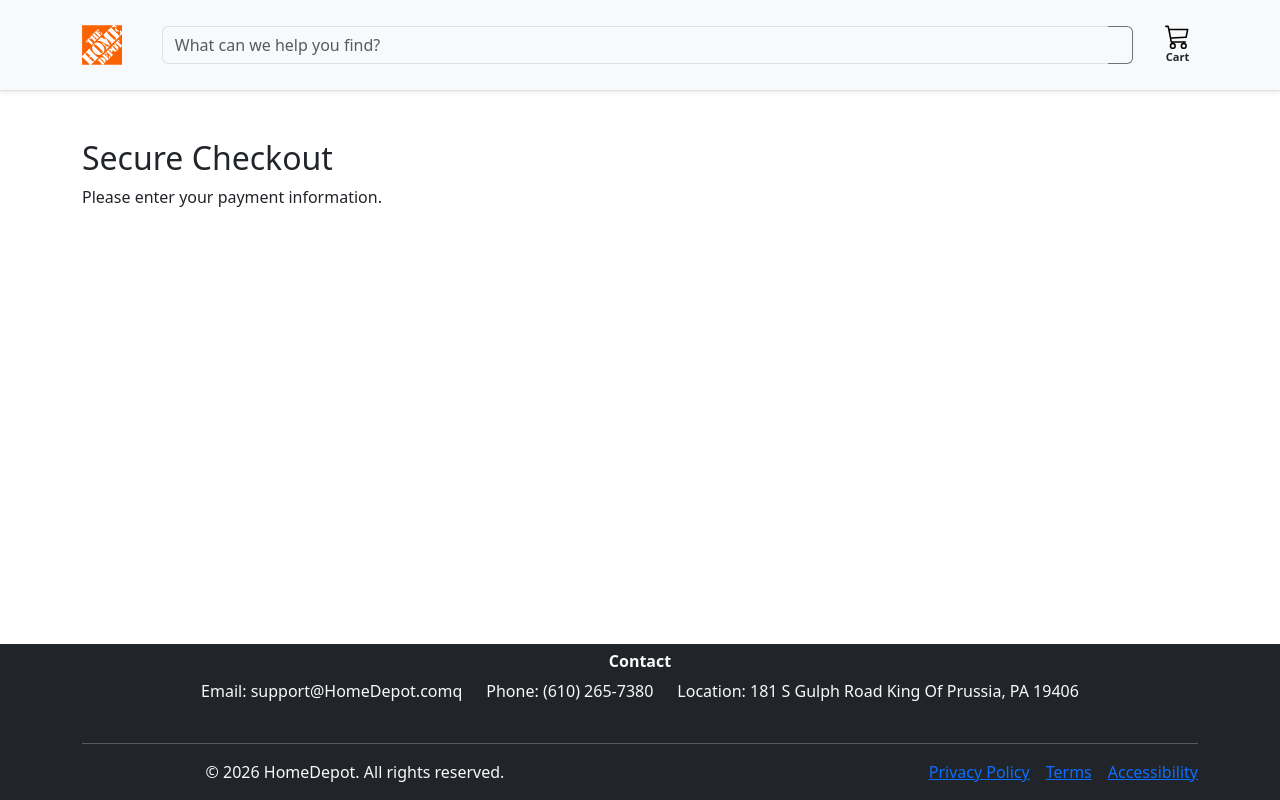
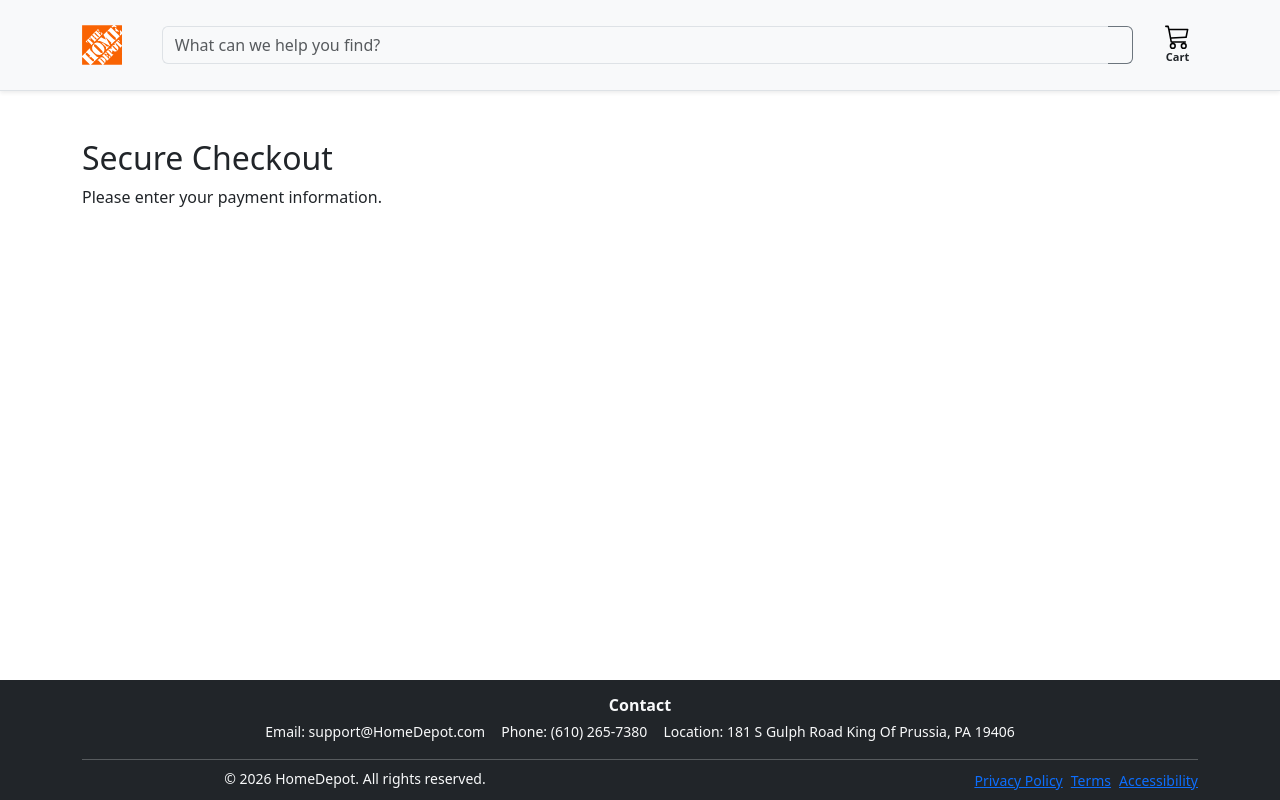
Before and after one commit to sqtn10/IST256_Project, a React (Vite) app: page /checkout in a window 1280 px wide. Built offline with nearby package versions, Linux system fonts and the light colour scheme.

Commit message:
spelling fixed

```diff
--- a/src/components/footer.jsx
+++ b/src/components/footer.jsx
@@ -3,41 +3,42 @@
 
 const Footer = () => {
     return (
-        <footer className="footer bg-dark text-light pt-2 mt-5">
+        <footer className="footer bg-dark text-light pt-3 mt-3">
             <Container>
                 <Row>
 
+                    <Col md={12} className="text-center mb-2">
+                        <h6 className="fw-bold mb-1">Contact</h6>
 
-            <Col md={12} className="text-center mb-4">
-            <h6 className="fw-bold">Contact</h6>
+                        <span className="me-3 small">
+                            Email: support@HomeDepot.com
+                        </span>
 
-        <span className="me-4">
-            Email: support@HomeDepot.comq
-        </span>
+                        <span className="me-3 small">
+                            Phone: (610) 265-7380
+                        </span>
 
-            <span className="me-4">
-             Phone: (610) 265-7380
-            </span>
+                        <span className="small">
+                            Location: 181 S Gulph Road King Of Prussia, PA 19406
+                        </span>
+                    </Col>
 
-        <span>
-            Location: 181 S Gulph Road King Of Prussia, PA 19406
-        </span>
-            </Col>
                 </Row>
-                <hr className="border-light" />
 
-                <Row className="text-center text-md-between pb-3">
+                <hr className="border-light my-2" />
+
+                <Row className="text-center text-md-between pb-2">
                     <Col md={6}>
-                        <p className="mb-0">
+                        <p className="mb-0 small">
                             © {new Date().getFullYear()} HomeDepot. All rights reserved.
                         </p>
                     </Col>
 
                     <Col md={6}>
                         <div className="text-md-end">
-                            <a href="#" className="footer-link me-3">Privacy Policy</a>
-                            <a href="#" className="footer-link me-3">Terms</a>
-                            <a href="#" className="footer-link">Accessibility</a>
+                            <a href="#" className="footer-link me-2 small">Privacy Policy</a>
+                            <a href="#" className="footer-link me-2 small">Terms</a>
+                            <a href="#" className="footer-link small">Accessibility</a>
                         </div>
                     </Col>
                 </Row>
--- a/src/data/products.json
+++ b/src/data/products.json
@@ -3,7 +3,7 @@
         "id": 1,
         "name": "Drill",
         "price": 100,
-        "description": "Eletric Drill 210 watts",
+        "description": "Electric Drill 210 watts",
         "image": "https://www.airgas.com/medias/270Wx270H-DEWDCD798B.png?context=bWFzdGVyfHByb2R1Y3R8NDkyMTh8aW1hZ2UvcG5nfHByb2R1Y3QvaDc2L2g4OS8xMjE3NDQyNDA4MDQxNC5wbmd8ZWZjNDViYzZjOGI0YjZiYWM3ZWFhMWMzYmI1Y2Q3ZWYwOGViYzk3YjRiZmM4YWJhODA0MDk0ZjNmYTZlMzNhYQ",
         "stock": 10
     },
@@ -11,7 +11,7 @@
         "id": 2,
         "name": "Electric Saw",
         "price": 120,
-        "description": "Eletric Saw 230 watts",
+        "description": "Electric Saw 230 watts",
         "image": "https://www.airgas.com/medias/CM-000000ORZD-Product-DEWDCS391P1-270Wx270H?context=bWFzdGVyfHByb2R1Y3R8MTkzODV8aW1hZ2UvanBlZ3xwcm9kdWN0L2gyYy9oZDIvMTIwOTIwMTQ4MjE0MDYuanBnfDY1NTRmMzNmZmZkODI4NWJhOTlkYzkwZDFiNjYyNTlkNWRmMTlhZjA2OGMyNmJlOGMwNWM5NzY1ODhjMTM1NjY",
         "stock": 10
     },
@@ -19,7 +19,7 @@
         "id": 3,
         "name": "Angle Grinder",
         "price": 110,
-        "description": "Eletric Grinder 220 watts",
+        "description": "Electric Grinder 220 watts",
         "image": "https://www.airgas.com/medias/CM-0000005F84-Product-DEWDWE402N-270Wx270H?context=bWFzdGVyfHByb2R1Y3R8MTAyMTV8aW1hZ2UvanBlZ3xwcm9kdWN0L2gwNi9oNTMvMTE0OTQxOTk3ODc1NTAuanBnfGQxNTUyNjJlMjk3ZDRiMzVjMDEzNDg0MDMxZDYyNjE2M2NhOGUwZTYyZjU5MGFkNGI0NWVkODhlMDM4MjU5NDg",
         "stock": 10
     },
@@ -27,7 +27,7 @@
         "id": 4,
         "name": "Lithium Blower",
         "price": 90,
-        "description": "Eletric Blower 200 watts",
+        "description": "Electric Blower 200 watts",
         "image": "https://www.airgas.com/medias/270Wx270H-DEWDCBL770X1.png?context=bWFzdGVyfHByb2R1Y3R8NDYzODl8aW1hZ2UvcG5nfHByb2R1Y3QvaGEwL2gyMS8xMjE3NDQyMzI5Mzk4Mi5wbmd8Mzc4N2M4ZjQ4NWNmYTc3NGQxMDdiYmFkYWY1MjYxZGFlMjUxNzEwZTA5Mjc0YWU2MDAzYmYxZTI2YTk5ZmRkYg",
         "stock": 10
     },
@@ -35,7 +35,7 @@
         "id": 5,
         "name": "Jig Saw",
         "price": 90,
-        "description": "Eletric Jig Saw 200 watts",
+        "description": "Electric Jig Saw 200 watts",
         "image": "https://www.airgas.com/medias/DEWDCS334B-A-270Wx270H?context=bWFzdGVyfHByb2R1Y3R8MjMxMDB8aW1hZ2UvanBlZ3xwcm9kdWN0L2gwZS9oNDAvMTIxMDA4NzIzMzk0ODYuanBnfGJjYTE0OWY3ZmU2MjIxM2U3MTAxNTUzYjQ2MzQxZTVkMDAxYmNhNzYwODA2YzRkYmI5NjE1MGM1MGE5MWQzYmM",
         "stock": 10
     },
@@ -43,7 +43,7 @@
         "id": 6,
         "name": "Double Speed Drill",
         "price": 150,
-        "description": "Eletric Double Speed Drill 400 watts",
+        "description": "Electric Double Speed Drill 400 watts",
         "image": "https://www.airgas.com/medias/270Wx270H-DEWDCF860B.png?context=bWFzdGVyfHByb2R1Y3R8NDM5NDF8aW1hZ2UvcG5nfHByb2R1Y3QvaDhkL2hkMi8xMjE5NjY4ODU2MDE1OC5wbmd8MTdjZGNjOGMwNmRiOTMyMDQxYjM0NWFhNjRmMjJhY2VkMDkwNDc4NGMwZTdjMGY1ZGJlYjZlMDI1OWVmNTU3Ng",
         "stock": 10
     },
@@ -51,7 +51,7 @@
         "id": 7,
         "name": "Profile Cutting Machine",
         "price": 90,
-        "description": "Eletric Cutting Machine 200 watts",
+        "description": "Electric Cutting Machine 200 watts",
         "image": "https://www.airgas.com/medias/CM-000000H0PT-Product-DEWDWS780-1200Wx1200H?context=bWFzdGVyfHByb2R1Y3R8MjI1NTg1fGltYWdlL2pwZWd8cHJvZHVjdC9oYWYvaDQyLzExODcxODM5OTQ0NzM0LmpwZ3w4NGQzNzJlZWU5MTUwZDkzN2I0YmY0MjQyNDJiNTA1OWJhOGNjNTllYjJhYWM2Yzg3ODIxODNkMzFjODY1MDFj",
         "stock": 10
     },
@@ -59,7 +59,7 @@
         "id": 8,
         "name": "Hammer Drill",
         "price": 90,
-        "description": "Eletric Hammer Drill 200 watts",
+        "description": "Electric Hammer Drill 200 watts",
         "image": "https://www.airgas.com/medias/270Wx270H-DEWD25911K.png?context=bWFzdGVyfHByb2R1Y3R8MjgxOTd8aW1hZ2UvcG5nfHByb2R1Y3QvaDM0L2gzZS8xMjE3NzA2MTA1MjQ0Ni5wbmd8OGQ4YWExNGU2OTBlMTA4MWJlNWZjNjAwYTNmNWRjZjE3OTU2YTVkMjg0MTIwYjQ3YzM3NzlmMjgxZjJjYjMyMg",
         "stock": 10
     },
@@ -67,7 +67,7 @@
         "id": 9,
         "name": "Mixer Drill",
         "price": 80,
-        "description": "Eletric Mixer Drill 190 watts",
+        "description": "Electric Mixer Drill 190 watts",
         "image": "https://www.airgas.com/medias/1200Wx1200H-DEWDCD130B.png?context=bWFzdGVyfHByb2R1Y3R8MzcwNzIxfGltYWdlL3BuZ3xwcm9kdWN0L2g4Yi9oNTkvMTIxNzcwNjI3NTYzODIucG5nfDdiZjM2OTU5ZTgxZTY2ZDI0YTg1MDJlOTI3NWFkYTI1OTc3M2FmYzQ0M2Q3YTE3NzUyNjY4NmEwZTk1MjIyNTc",
         "stock": 10
     },
@@ -75,7 +75,7 @@
         "id": 10,
         "name": "Orbital Sander",
         "price": 90,
-        "description": "Eletric Orbital Sander 200 watts",
+        "description": "Electric Orbital Sander 200 watts",
         "image": "https://www.airgas.com/medias/1200Wx1200H-DWMT70781-1.jpg?context=bWFzdGVyfHByb2R1Y3R8Njg3MDR8aW1hZ2UvanBlZ3xwcm9kdWN0L2g3NS9oZDYvMTIxOTY2ODM4MDg3OTguanBnfDkxZGI0MjJkODUyNDlmNDFiNGRiOWVhOTY4MzAzZjMyZWU3YzQ2YTQxYWE4YWNhMDM3MTc2NzMxZmQyM2E5ZDM",
         "stock": 10
     }
```
